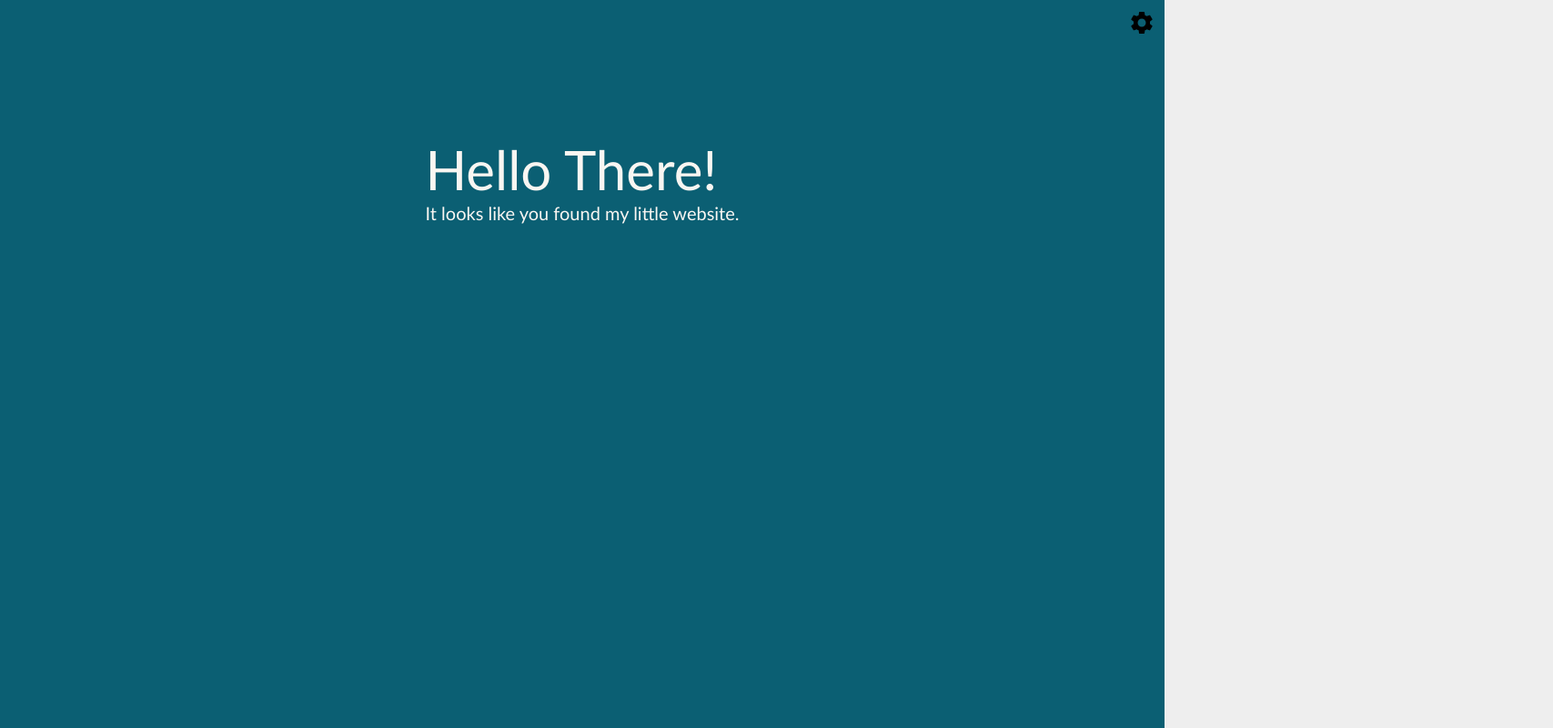
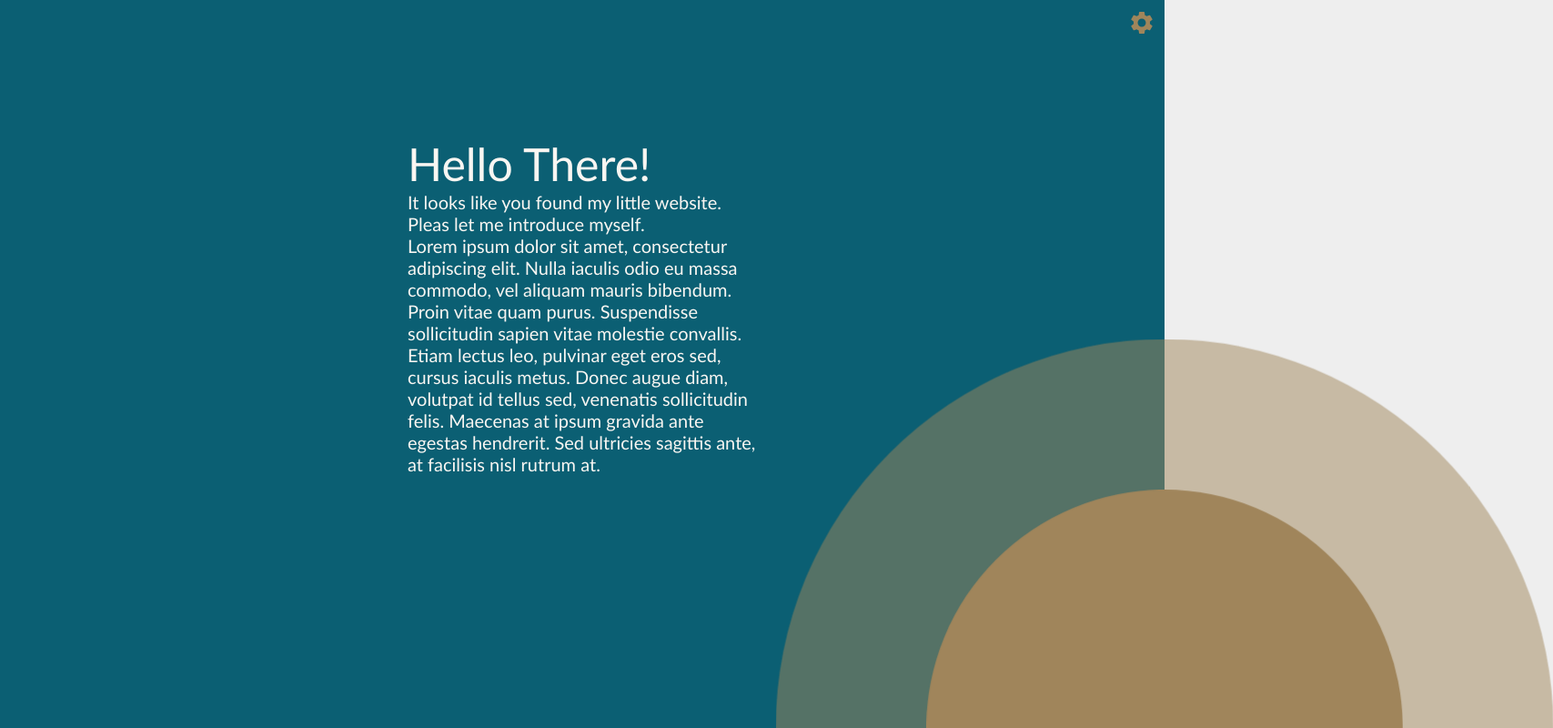
Before and after one commit to 0kMike/windot, a React (Create React App) app: page / in a window 1280 px wide. Shown: the top 800 px of the page at 91% size, 1707 px wide, since content can reach past the window. Built offline with nearby package versions, Linux system fonts and the light colour scheme; the HTML template or start-up script is replaced by a standard one.

Commit message:
Add new color palettes and restructure IColorPalette

```diff
--- a/src/App.tsx
+++ b/src/App.tsx
@@ -5,6 +5,7 @@ import {BrowserRouter, Redirect, Route} from "react-router-dom";
 import NavBar from "./components/NavBar/NavBar";
 import {IColorPalette} from "./interfaces/IColorPalette";
 import {colorPalletes} from "./provider/colorPaletteProvider";
+import AnimationCircle from "./components/AnimationCircle/AnimationCircle";
 
 const App: React.FunctionComponent = () => {
 
@@ -17,7 +18,7 @@ const App: React.FunctionComponent = () => {
 
   const appBackgroundStyle: CSSProperties = {
     backgroundColor: usedColorPalette.background,
-    color: usedColorPalette.text,
+    color: usedColorPalette.backgroundAlt,
   }
 
   return (
@@ -25,9 +26,9 @@ const App: React.FunctionComponent = () => {
       <BrowserRouter>
         <Route to={"/"}>
             <NavBar usedColorPalette={usedColorPalette} setUsedColorPalette={setUsedColorPalette} showSettings={showSettings} setShowSettings={setShowSettings}/>
-            <Content marginTop={100} color={usedColorPalette.text}/>
-            {/*<AnimationCircle usedColorPalette={usedColorPalette} diameter={800} duration={80} opacity={50}/>*/}
-            {/*<AnimationCircle usedColorPalette={usedColorPalette} diameter={500} duration={100} opacity={100}/>*/}
+            <Content marginTop={100} usedColorPalette={usedColorPalette}/>
+            <AnimationCircle usedColorPalette={usedColorPalette} diameter={800} duration={80} opacity={50}/>
+            <AnimationCircle usedColorPalette={usedColorPalette} diameter={500} duration={100} opacity={100}/>
         </Route>
       </BrowserRouter>
     </div>
--- a/src/components/AnimationCircle/AnimationCircle.tsx
+++ b/src/components/AnimationCircle/AnimationCircle.tsx
@@ -1,9 +1,9 @@
 import React, {CSSProperties} from "react";
 import styles from "./AnimationCircle.module.css"
-import {ITheme} from "../../interfaces/ITheme";
+import {IColorPalette} from "../../interfaces/IColorPalette";
 
 interface IAnimationCircleProps {
-  usedColorPalette: ITheme,
+  usedColorPalette: IColorPalette,
   diameter: number,
   duration: number,
   opacity: number,
@@ -14,7 +14,7 @@ const AnimationCircle: React.FC<IAnimationCircleProps> = (props) => {
   const {usedColorPalette, diameter, duration, opacity,} = props;
 
   const animationStyle: CSSProperties = {
-    backgroundColor: usedColorPalette.accentColor,
+    backgroundColor: usedColorPalette.accent,
     width: `${diameter}px`,
     height: `${diameter}px`,
     opacity: `${opacity}%`,
--- a/src/components/Content/Content.module.css
+++ b/src/components/Content/Content.module.css
@@ -2,4 +2,5 @@
   display: flex;
   flex-direction: column;
   justify-content: flex-start;
+  width: 30%;
 }
--- a/src/components/Content/Content.tsx
+++ b/src/components/Content/Content.tsx
@@ -1,23 +1,26 @@
 import React, {CSSProperties} from "react";
 import styles from "./Content.module.css";
-import SlidingText from "./ContentText/ContentText";
+import {IColorPalette} from "../../interfaces/IColorPalette";
+import ContentText from "./ContentText/ContentText";
 
 interface IContentProps {
   marginTop: number
-  color: string,
+  usedColorPalette: IColorPalette,
 }
 
 const Content: React.FunctionComponent<IContentProps> = (props) => {
 
   const contentStyle: CSSProperties = {
     marginTop: `${props.marginTop}px`,
-    color: props.color,
+    color: props.usedColorPalette.text,
   }
 
   return (
     <div className={styles.container} style={contentStyle}>
-      <SlidingText textSize={60} text={"Hello There!"}/>
-      <SlidingText textSize={20} text={"It looks like you found my little website."}/>
+      <ContentText textSize={50} text={"Hello There!"}/>
+      <ContentText textSize={20} text={"It looks like you found my little website."}/>
+      <ContentText textSize={20} text={"Pleas let me introduce myself."}/>
+      <ContentText textSize={20} text={"Lorem ipsum dolor sit amet, consectetur adipiscing elit. Nulla iaculis odio eu massa commodo, vel aliquam mauris bibendum. Proin vitae quam purus. Suspendisse sollicitudin sapien vitae molestie convallis. Etiam lectus leo, pulvinar eget eros sed, cursus iaculis metus. Donec augue diam, volutpat id tellus sed, venenatis sollicitudin felis. Maecenas at ipsum gravida ante egestas hendrerit. Sed ultricies sagittis ante, at facilisis nisl rutrum at."}/>
       {props.children}
     </div>
   );
--- a/src/components/Content/ContentText/ContentText.module.css
+++ b/src/components/Content/ContentText/ContentText.module.css
@@ -4,10 +4,12 @@
     animation-delay: 0s;
     animation-iteration-count: unset;
     animation-timing-function: ease-in-out ;
+    text-align: left;
+    margin: 0;
 }
 
 .container:hover {
-    transform: scale(1.05);
+    transform: scale(1.01);
     transition-duration: 0.5s;
 }
 
--- a/src/components/Content/ContentText/ContentText.tsx
+++ b/src/components/Content/ContentText/ContentText.tsx
@@ -11,9 +11,9 @@ const ContentText: React.FunctionComponent<IContentProps> = (props) => {
 
 
   return (
-    <div className={styles.container} style={{fontSize: `${textSize}px`}}>
+    <p className={styles.container} style={{fontSize: `${textSize}px`}}>
       {text}
-    </div>
+    </p>
   );
 }
 
--- a/src/components/MainPage/MainPage.tsx
+++ b/src/components/MainPage/MainPage.tsx
@@ -13,7 +13,7 @@ const MainPage: React.FunctionComponent<IMainPageProps> = (props) => {
 
   const cssStyle: CSSProperties = {
     backgroundColor: usedColorPalette.background,
-    color: usedColorPalette.text
+    color: usedColorPalette.backgroundAlt
   }
 
   return (
--- a/src/components/NavBar/NavBar.tsx
+++ b/src/components/NavBar/NavBar.tsx
@@ -14,10 +14,10 @@ const NavBar: React.FunctionComponent<INavBarProps> = (props) => {
   const {usedColorPalette, setUsedColorPalette, showSettings, setShowSettings} = props;
 
   const textColorStyle: CSSProperties = {
-    color: props.usedColorPalette.text
+    color: props.usedColorPalette.backgroundAlt
   }
 
-  const svgColor = props.usedColorPalette.accentMain
+  const svgColor = props.usedColorPalette.accent
 
   return (
     <nav className={styles.container} style={textColorStyle}>
@@ -35,7 +35,7 @@ const NavBar: React.FunctionComponent<INavBarProps> = (props) => {
             </g>
           </svg>
         </div>
-        {showSettings && <Settings usedColorPalette={usedColorPalette} setUsedColorPalette={setUsedColorPalette} setShowSettings={setShowSettings}/>}
+        {showSettings && <Settings usedColorPalette={usedColorPalette} setUsedColorPalette={setUsedColorPalette}/>}
     </nav>
   );
 }
--- a/src/components/NavBar/Settings/Settings.tsx
+++ b/src/components/NavBar/Settings/Settings.tsx
@@ -6,22 +6,18 @@ import {IColorPalette} from "../../../interfaces/IColorPalette";
 interface ISettingsProps {
   usedColorPalette: IColorPalette,
   setUsedColorPalette(colorPalette: IColorPalette): void,
-  setShowSettings(isTrue: boolean): void,
 }
 
 const Settings: React.FC<ISettingsProps> = (props) => {
-  const {usedColorPalette, setUsedColorPalette, setShowSettings} = props;
-
-  const mouseLeaveHandler = () => {
-    setShowSettings(false)
-  }
+  const {usedColorPalette, setUsedColorPalette} = props;
 
   const cssStyle: CSSProperties = {
-    backgroundColor: usedColorPalette.accentVariant1,
+    backgroundColor: usedColorPalette.backgroundAlt,
+    boxShadow: `0px 3px 6px ${usedColorPalette.accent}`,
   }
 
   return (
-    <div className={styles.container} style={cssStyle} onMouseLeave={mouseLeaveHandler}>
+    <div className={styles.container} style={cssStyle}>
       <div className={styles.option}>
         <div className={styles.optionLabel}>{translate("settings_accentColor")}:</div>
       </div>
--- a/src/interfaces/IColorPalette.ts
+++ b/src/interfaces/IColorPalette.ts
@@ -1,7 +1,7 @@
 export interface IColorPalette {
     background: string;
+    backgroundAlt: string;
     text: string;
-    accentMain: string;
-    accentVariant1: string;
-    accentVariant2: string;
+    accent: string;
+    accentAlt: string;
 }
--- a/src/provider/colorPaletteProvider.ts
+++ b/src/provider/colorPaletteProvider.ts
@@ -3,9 +3,23 @@ import {IColorPalette} from "../interfaces/IColorPalette";
 export const colorPalletes: IColorPalette[] = [
     {
         "background": "#0B5F73",
-        "text":  "#f9f6f2",
-        "accentMain": "EA4C4C",
-        "accentVariant1": "a0855b",
-        "accentVariant2": "38470b",
+        "backgroundAlt":  "#1e7d87",
+        "text": "#f9f6f2",
+        "accent": "#a0855b",
+        "accentAlt": "#38470b",
+    },
+    {
+        "background": "#022249",
+        "backgroundAlt":  "#55BDCA",
+        "text": "#C7EEF5",
+        "accent": "#F07C41",
+        "accentAlt": "#95FFFF",
+    },
+    {
+        "background": "#000000",
+        "backgroundAlt": "#A33327",
+        "text": "#C7493A",
+        "accent": "#917164",
+        "accentAlt": "#AD8174",
     }
 ]
```
